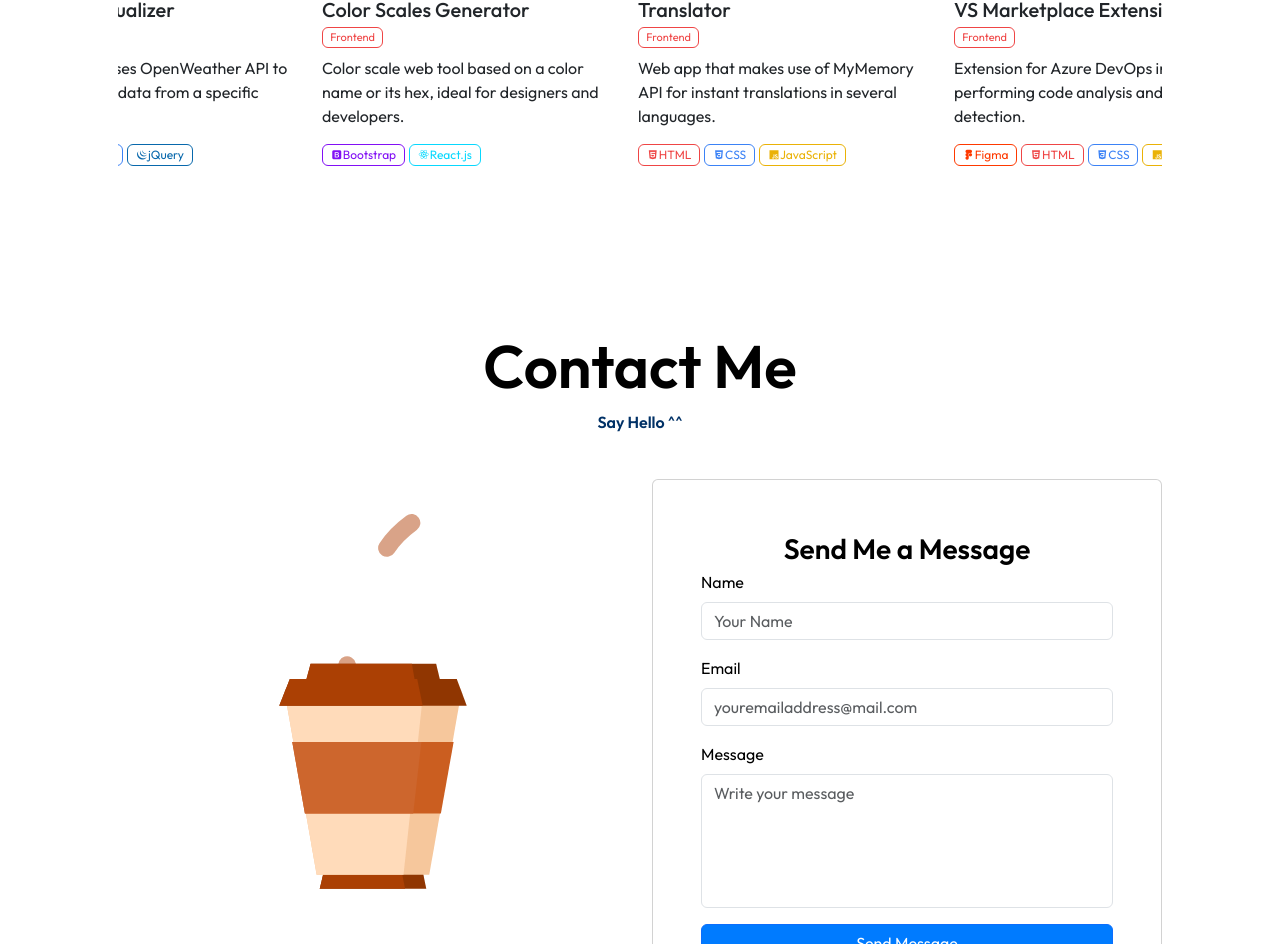
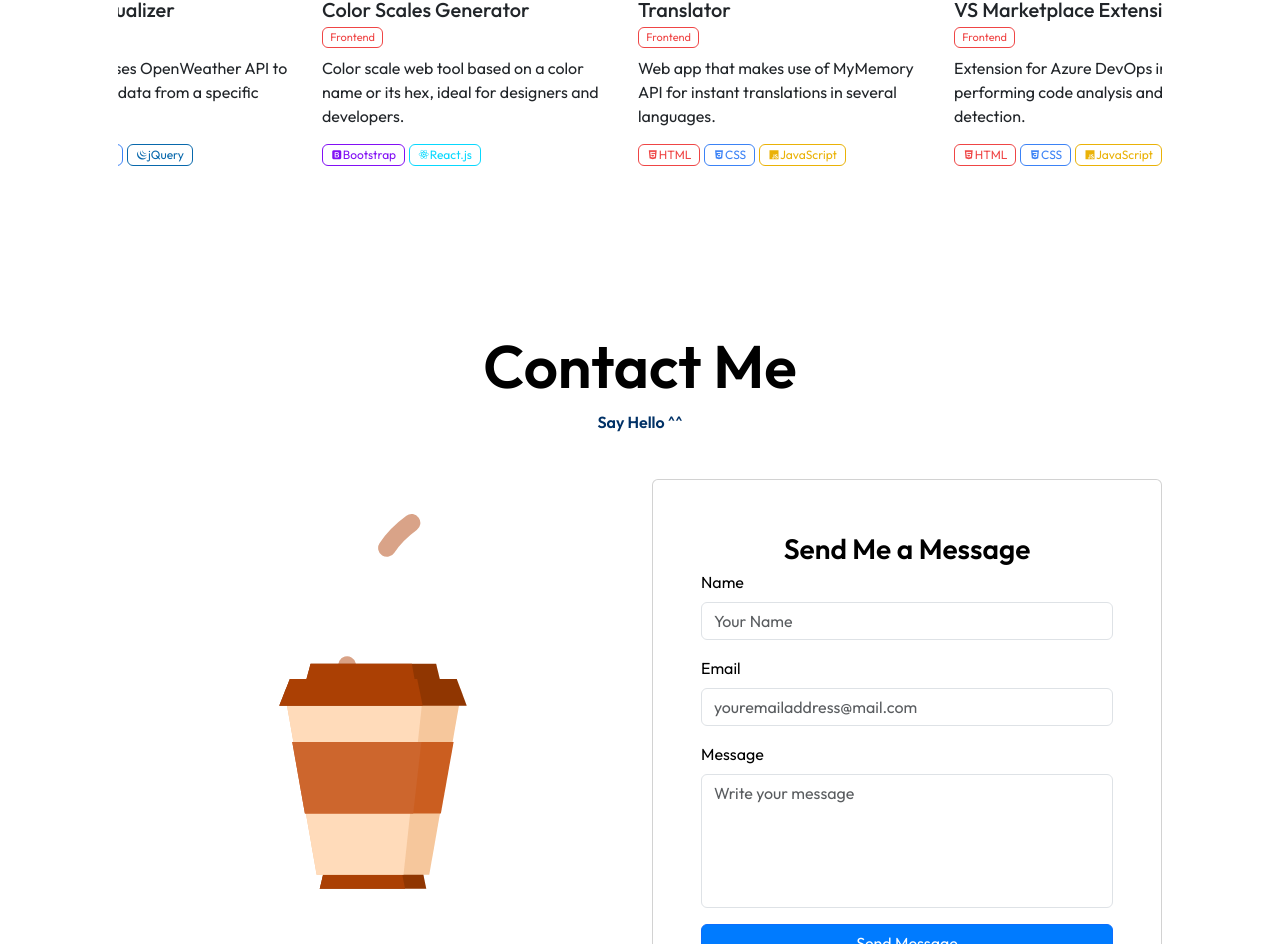
Before and after one commit to cruzito-x/portfolio_v4, a React (Vite) app: page / in a window 1280 px wide. Shown: the part 3775-4719 px from the top of the page. Built offline with nearby package versions, Linux system fonts and the light colour scheme.

Commit message:
Project fixed

```diff
--- a/src/assets/data/Portfolio.jsx
+++ b/src/assets/data/Portfolio.jsx
@@ -245,12 +245,6 @@ export const projectsData = [
     category_color: categories.frontend.color,
     techs: [
       {
-        id: 1,
-        icon: techData.figma.icon,
-        color: techData.figma.color,
-        name: techData.figma.name,
-      },
-      {
         id: 2,
         icon: techData.html.icon,
         color: techData.html.color,
```
